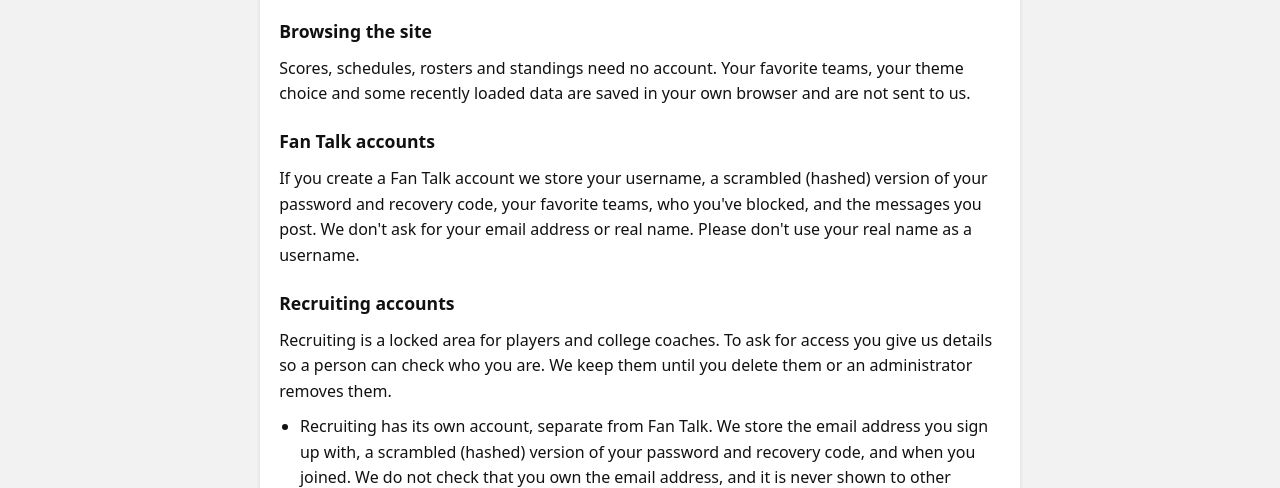
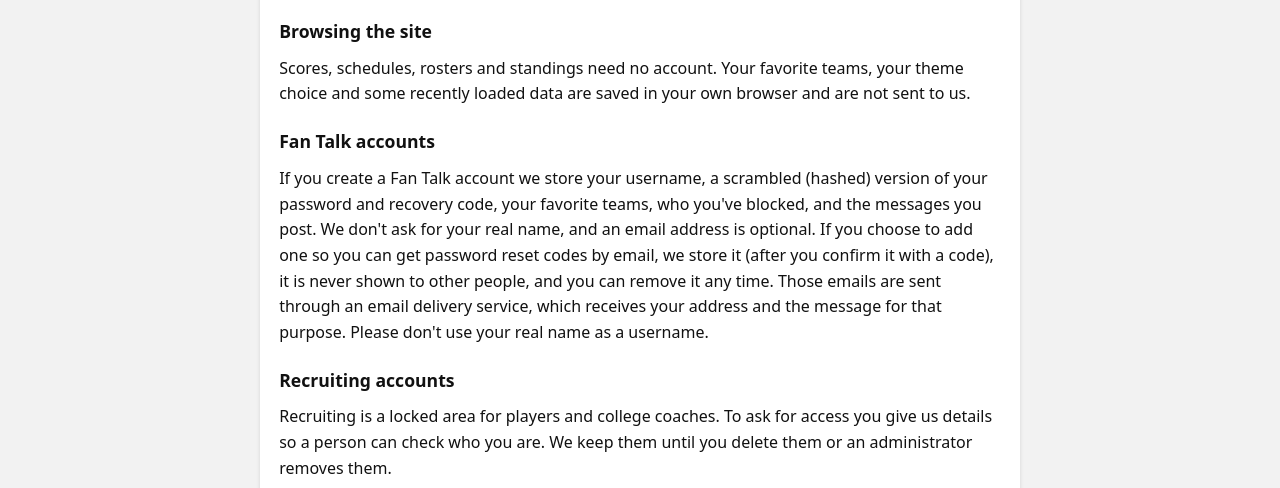
Before and after one commit to Elliot04-hbcus/elliot04-hbcus.github.io., a website: page privacy.html in a window 1280 px wide. Shown: the part 234-722 px from the top of the page. Drawn offline with Linux system fonts and the light colour scheme; no server answers.

Commit message:
Revise privacy policy for Fan Talk account details
Updated privacy policy to clarify email address usage and storage.

```diff
--- a/privacy.html
+++ b/privacy.html
@@ -321,7 +321,7 @@ label.field input {
   <h2>Browsing the site</h2>
   <p>Scores, schedules, rosters and standings need no account. Your favorite teams, your theme choice and some recently loaded data are saved in your own browser and are not sent to us.</p>
   <h2>Fan Talk accounts</h2>
-  <p>If you create a Fan Talk account we store your username, a scrambled (hashed) version of your password and recovery code, your favorite teams, who you've blocked, and the messages you post. We don't ask for your email address or real name. Please don't use your real name as a username.</p>
+  <p>If you create a Fan Talk account we store your username, a scrambled (hashed) version of your password and recovery code, your favorite teams, who you've blocked, and the messages you post. We don't ask for your real name, and an email address is optional. If you choose to add one so you can get password reset codes by email, we store it (after you confirm it with a code), it is never shown to other people, and you can remove it any time. Those emails are sent through an email delivery service, which receives your address and the message for that purpose. Please don't use your real name as a username.</p>
   <h2>Recruiting accounts</h2>
   <p>Recruiting is a locked area for players and college coaches. To ask for access you give us details so a person can check who you are. We keep them until you delete them or an administrator removes them.</p>
   <ul>
```
